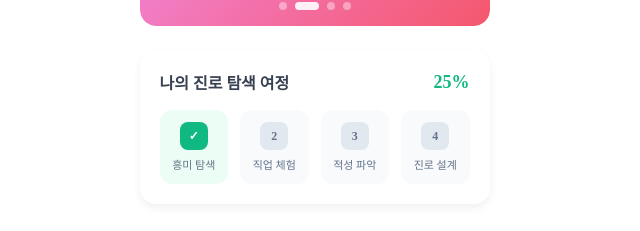
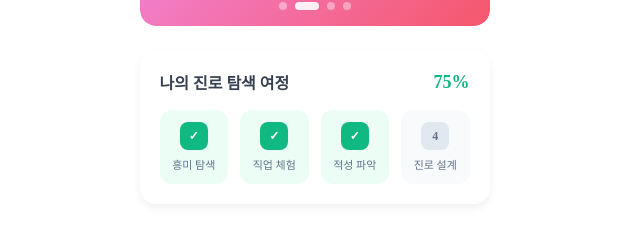
Before and after one commit to seohyun-lee/Kkumgeurimi-FE, a React (Vite) app: page / in a window 1280 px wide. Shown: the part 288-519 px from the top of the page, without its empty margins (318-958 px from the left). Built offline with nearby package versions, Linux system fonts and the light colour scheme; no server answers.

Commit message:
ui: 나의 진로 탐색 여정 75%

```diff
--- a/src/pages/Home/Home.jsx
+++ b/src/pages/Home/Home.jsx
@@ -445,19 +445,19 @@ const Home = () => {
       <div className="home__progress-section">
         <div className="home__progress-header">
           <div className="home__progress-title">나의 진로 탐색 여정</div>
-          <div className="progress-percentage">25%</div>
+          <div className="progress-percentage">75%</div>
         </div>
         <div className="home__progress-steps">
           <div className="home__progress-step completed">
             <div className="home__progress-step-circle active">✓</div>
             <div className="home__progress-step-text">흥미 탐색</div>
           </div>
-          <div className="home__progress-step">
-            <div className="home__progress-step-circle">2</div>
+          <div className="home__progress-step completed">
+            <div className="home__progress-step-circle active">✓</div>
             <div className="home__progress-step-text">직업 체험</div>
           </div>
-          <div className="home__progress-step">
-            <div className="home__progress-step-circle">3</div>
+          <div className="home__progress-step completed">
+            <div className="home__progress-step-circle active">✓</div>
             <div className="home__progress-step-text">적성 파악</div>
           </div>
           <div className="home__progress-step">
```
